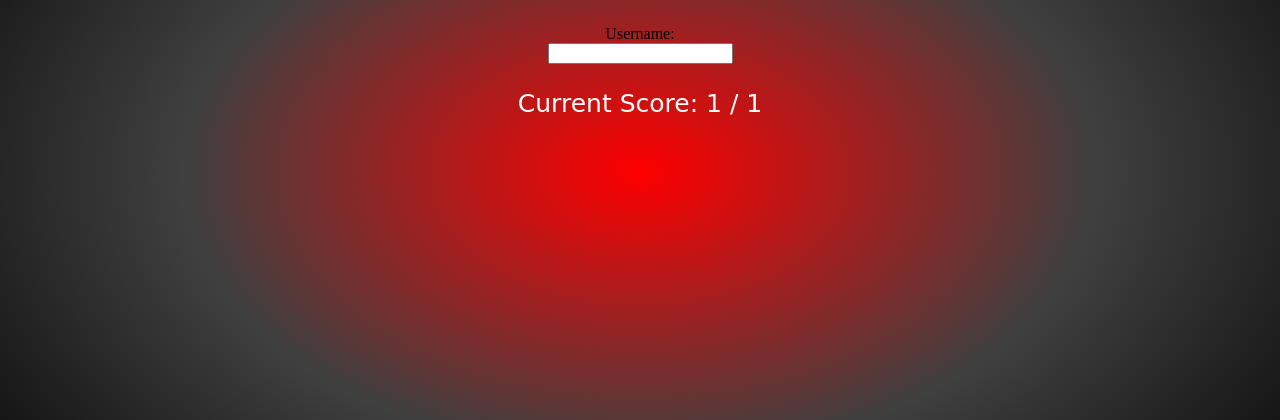
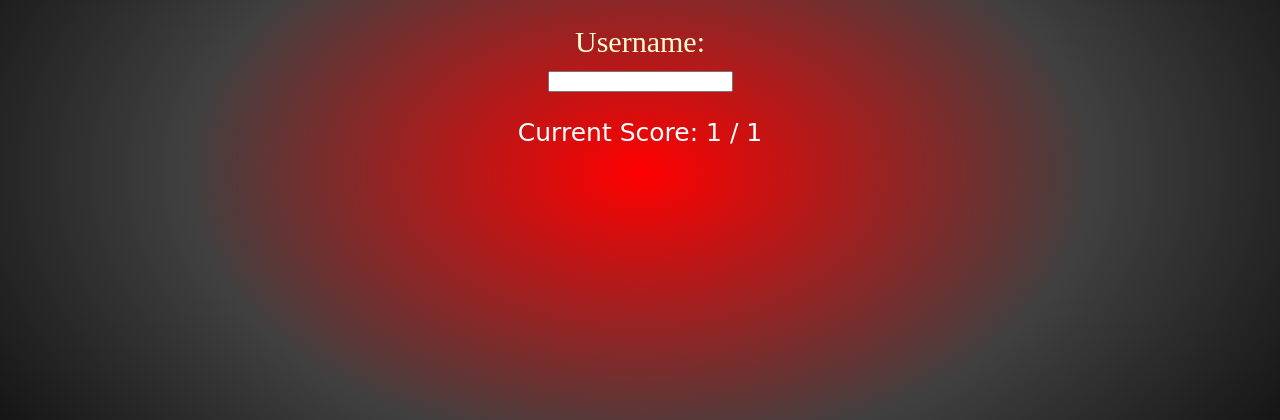
Before and after one commit to rishik34561/Gritty-Beats, a Flask app: page /askname in a window 1280 px wide. Shown: the part 228-648 px from the top of the page. Run offline with Flask 2, Linux system fonts and the light colour scheme; the visitor is signed in with stand-in values (Sample User, id 1); some libraries are stand-ins or nearby versions.

Commit message:
Username

```diff
--- a/templates/askname.html
+++ b/templates/askname.html
@@ -1,10 +1,12 @@
 {% extends "base.html" %}
 
 {% block content %}
+<div class = "Username">
     <form action="/recordscore" method="GET">
         Username:<br>
         <input type="text" name="username">
     </form>
+</div>
 
     <head>
         <style>
@@ -76,7 +78,11 @@
             font-family: Snell Roundhand, cursive;
             color: white;
         }
-
+        div.Username{
+            font-family: Didot, serif;
+            color: #fffdd0;
+            font-size: 30px;
+        }
             </style>
     </head>
 
```
